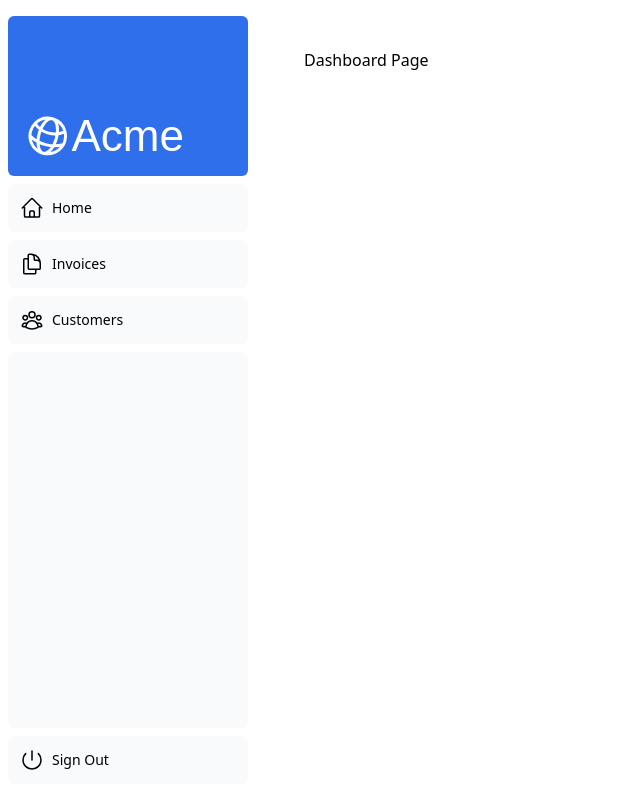
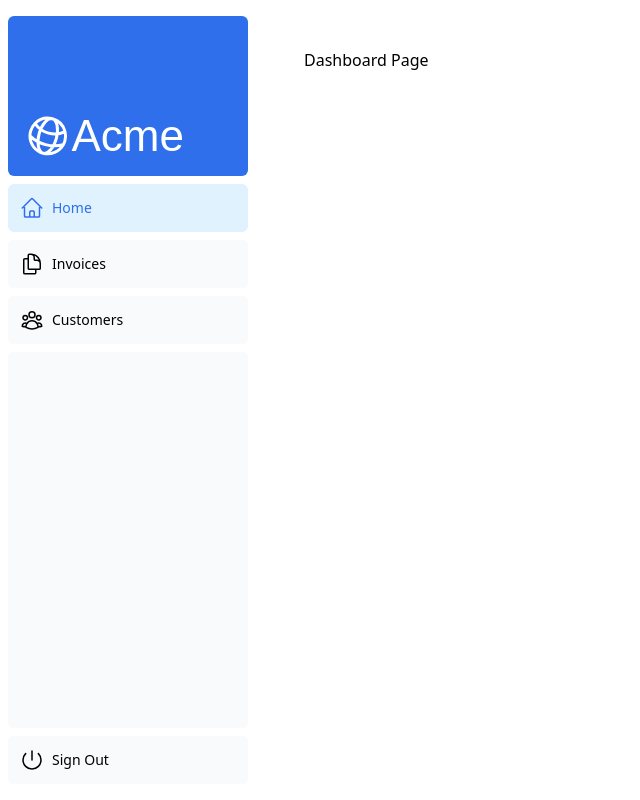
Before and after one commit to kenqefh/nextjs-dashboard, a Next.js app: page /dashboard in a window 1280 px wide. Shown: the whole page, without its empty margins (0-640 px from the left). Built offline with nearby package versions, Linux system fonts and the light colour scheme; a web font is replaced by a local one.

Commit message:
Chapter 5 - Navigating Between Pages: next/link and usePathname()

```diff
--- a/app/ui/dashboard/nav-links.tsx
+++ b/app/ui/dashboard/nav-links.tsx
@@ -1,35 +1,51 @@
-import {
-  UserGroupIcon,
-  HomeIcon,
-  DocumentDuplicateIcon,
-} from '@heroicons/react/24/outline';
+"use client";
+
+import { UserGroupIcon, HomeIcon, DocumentDuplicateIcon } from "@heroicons/react/24/outline";
+import clsx from "clsx";
+import Link from "next/link";
+import { usePathname } from "next/navigation";
 
 // Map of links to display in the side navigation.
 // Depending on the size of the application, this would be stored in a database.
 const links = [
-  { name: 'Home', href: '/dashboard', icon: HomeIcon },
   {
-    name: 'Invoices',
-    href: '/dashboard/invoices',
+    name: "Home",
+    href: "/dashboard",
+    icon: HomeIcon,
+  },
+  {
+    name: "Invoices",
+    href: "/dashboard/invoices",
     icon: DocumentDuplicateIcon,
   },
-  { name: 'Customers', href: '/dashboard/customers', icon: UserGroupIcon },
+  {
+    name: "Customers",
+    href: "/dashboard/customers",
+    icon: UserGroupIcon,
+  },
 ];
 
 export default function NavLinks() {
+  const pathname = usePathname();
+
   return (
     <>
       {links.map((link) => {
         const LinkIcon = link.icon;
         return (
-          <a
+          <Link
             key={link.name}
             href={link.href}
-            className="flex h-[48px] grow items-center justify-center gap-2 rounded-md bg-gray-50 p-3 text-sm font-medium hover:bg-sky-100 hover:text-blue-600 md:flex-none md:justify-start md:p-2 md:px-3"
+            className={clsx(
+              "flex h-[48px] grow items-center justify-center gap-2 rounded-md bg-gray-50 p-3 text-sm font-medium hover:bg-sky-100 hover:text-blue-600 md:flex-none md:justify-start md:p-2 md:px-3",
+              {
+                "bg-sky-100 text-blue-600": pathname === link.href,
+              }
+            )}
           >
             <LinkIcon className="w-6" />
             <p className="hidden md:block">{link.name}</p>
-          </a>
+          </Link>
         );
       })}
     </>
```
